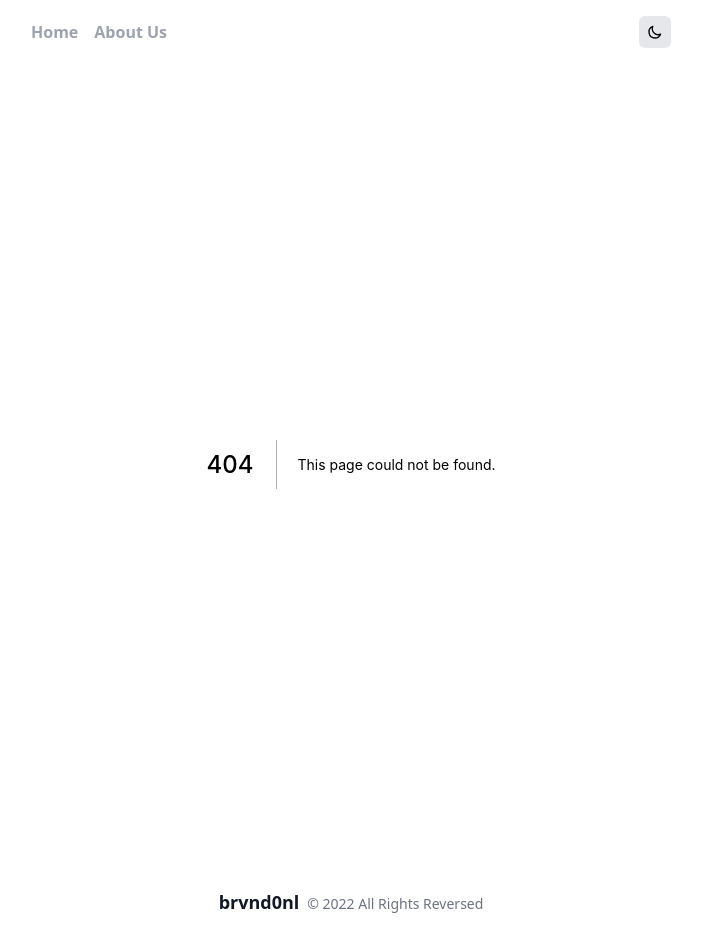
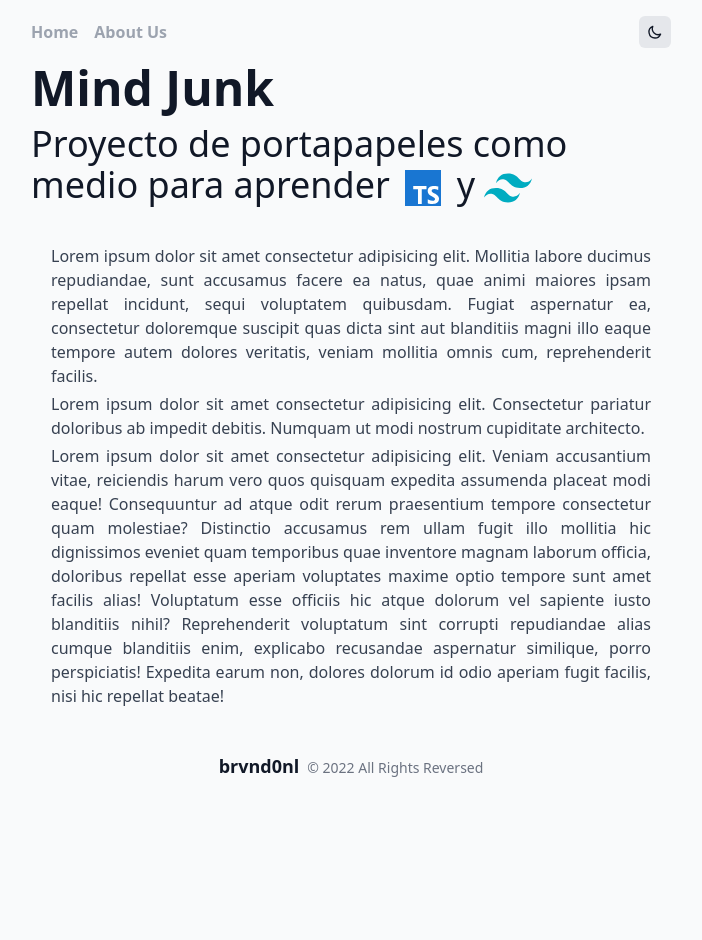
Before and after one commit to brvnd0nl/mind-junk, a Next.js app: page /about in a window 1280 px wide. Before the commit this address had no page. Shown: the whole page, without its empty margins (289-991 px from the left). After the commit the page ends 804 px from the top, so only its background shows below. Built offline with nearby package versions, Linux system fonts and the light colour scheme.

Commit message:
Agregando Pagina About y ocultando ventana de search para que no ocupe tanto espacio

```diff
--- a/components/ResultHystory.tsx
+++ b/components/ResultHystory.tsx
@@ -2,7 +2,7 @@ import { useAppContext } from "../context/AppContext";
 import NoteComponent from "./NoteComponent";
 
 const ResultHistory = () => {
-  const { arrayNotes, notesPerPage, currentPage } = useAppContext();
+  const { arrayNotes, notesPerPage, currentPage, searchNotes } = useAppContext();
 
   //Get current notes
   const indexOfLastNote = currentPage * notesPerPage;
@@ -11,11 +11,11 @@ const ResultHistory = () => {
 
 
 
-  if(currentNotes.length < 1){
+  if(currentNotes.length < 1 && searchNotes != ""){
     return(
       <>
         <div className="flex flex-col items-center sm:items-start gap-4 rounded-xl p-5">
-          <h1 className="text-4xl font-semibold">Lo sentimos, no encontramos lo que estaba buscando 😥😓</h1>
+          <h1 className="text-4xl font-semibold">We feel it, we did not find what I was looking for 😥😓</h1>
         </div>
       </>
     );
@@ -27,9 +27,11 @@ const ResultHistory = () => {
         <h1 className="sm:text-5xl text-3xl font-bold">Results</h1>
         {arrayNotes.length > 0
           ? currentNotes.map(item => (
-              <NoteComponent key={item.id} data={item} />
+            <NoteComponent key={item.id} data={item} />
             ))
-          : null}
+            : (
+              <h1 className="text-2xl font-mono">Empty notes</h1>
+          )}
       </div>
     </>
   );
--- a/components/SearchHistory.tsx
+++ b/components/SearchHistory.tsx
@@ -2,12 +2,11 @@ import { FormEvent } from "react";
 import { useAppContext } from "../context/AppContext";
 
 const SearchHistory = () => {
-    const {searchNotes, setSearchNotes} = useAppContext();
+  const { searchNotes, setSearchNotes, arrayNotes } = useAppContext();
   const handleSubmit = (e: FormEvent) => {
     e.preventDefault();
-
   };
-    return(
+  return (
     <>
       <form onSubmit={(e) => handleSubmit(e)}>
         <div className="mb-3">
@@ -22,15 +21,17 @@ const SearchHistory = () => {
             name="artist"
             value={searchNotes}
             onChange={(e) => setSearchNotes(e.target.value)}
+            disabled={arrayNotes.length < 1}
+            placeholder="Note Example 123"
           ></input>
         </div>
-                <div className="mb-1">
+        {/* <div className="mb-1">
                 <input
                     type="submit"
                     value="Search"
                     className="text-white bg-blue-700 hover:bg-blue-800 focus:ring-4 focus:outline-none focus:ring-blue-300 font-medium rounded-lg text-sm w-full sm:w-auto px-5 py-2.5 text-center dark:bg-blue-600 dark:hover:bg-blue-700 dark:focus:ring-blue-800"
                 />
-                </div>
+                </div> */}
       </form>
     </>
   );
--- a/context/AppContext.tsx
+++ b/context/AppContext.tsx
@@ -2,6 +2,9 @@ import React, { createContext, useContext, useState, useEffect } from "react";
 import { AppContextType, Note, Notification, props } from "../interfaces";
 
 export const AppContext = createContext({});
+
+export const isMobileDevice = () =>
+  /iPhone|iPad|iPod|Android/i.test(navigator.userAgent);
 
 export const useAppContext = () => {
   const context = useContext(AppContext) as AppContextType;
@@ -166,6 +169,7 @@ export const AppContextProvider = ({ children }: props) => {
         notificationHandler,
         changePageNotes,
         setSearchNotes,
+        isMobileDevice,
       }}
     >
       {children}
--- a/interfaces/index.ts
+++ b/interfaces/index.ts
@@ -39,4 +39,6 @@ export interface AppContextType {
     notificationHandler: (notification: Notification) => void,
     changePageNotes: (newPage: number) => void
     setSearchNotes: React.Dispatch<React.SetStateAction<string>>,
+    isMobileDevice: () => boolean,
+
 }
--- /dev/null
+++ b/pages/about.tsx
@@ -0,0 +1,79 @@
+const AboutUs = () => {
+  return (
+    <>
+      <section className="max-w-2xl mx-auto px-4">
+        <h1 className="text-5xl font-bold mb-3">Mind Junk</h1>
+        <h3 className="text-4xl my-3">
+          Proyecto de portapapeles como medio para aprender{" "}
+          <span>
+            <svg
+              xmlns="http://www.w3.org/2000/svg"
+              x="0px"
+              y="0px"
+              width="48"
+              height="48"
+              viewBox="0 0 48 48"
+              className="inline"
+            >
+              <rect width="36" height="36" x="6" y="6" fill="#1976d2"></rect>
+              <polygon
+                fill="#fff"
+                points="27.49,22 14.227,22 14.227,25.264 18.984,25.264 18.984,40 22.753,40 22.753,25.264 27.49,25.264"
+              ></polygon>
+              <path
+                fill="#fff"
+                d="M39.194,26.084c0,0-1.787-1.192-3.807-1.192s-2.747,0.96-2.747,1.986 c0,2.648,7.381,2.383,7.381,7.712c0,8.209-11.254,4.568-11.254,4.568V35.22c0,0,2.152,1.622,4.733,1.622s2.483-1.688,2.483-1.92 c0-2.449-7.315-2.449-7.315-7.878c0-7.381,10.658-4.469,10.658-4.469L39.194,26.084z"
+              ></path>
+            </svg>
+          </span>{" "}
+          y{" "}
+          <svg
+            xmlns="http://www.w3.org/2000/svg"
+            x="0px"
+            y="0px"
+            width="48"
+            height="48"
+            viewBox="0 0 48 48"
+            className="inline"
+          >
+            <path
+              fill="#00acc1"
+              d="M24,9.604c-6.4,0-10.4,3.199-12,9.597c2.4-3.199,5.2-4.398,8.4-3.599 c1.826,0.456,3.131,1.781,4.576,3.247C27.328,21.236,30.051,24,36,24c6.4,0,10.4-3.199,12-9.598c-2.4,3.199-5.2,4.399-8.4,3.6 c-1.825-0.456-3.13-1.781-4.575-3.247C32.672,12.367,29.948,9.604,24,9.604L24,9.604z M12,24c-6.4,0-10.4,3.199-12,9.598 c2.4-3.199,5.2-4.399,8.4-3.599c1.825,0.457,3.13,1.781,4.575,3.246c2.353,2.388,5.077,5.152,11.025,5.152 c6.4,0,10.4-3.199,12-9.598c-2.4,3.199-5.2,4.399-8.4,3.599c-1.826-0.456-3.131-1.781-4.576-3.246C20.672,26.764,17.949,24,12,24 L12,24z"
+            ></path>
+          </svg>
+        </h3>
+        <div className="p-5">
+          <p className="text-gray-700 mb-1 dark:text-white text-justify">
+            Lorem ipsum dolor sit amet consectetur adipisicing elit. Mollitia
+            labore ducimus repudiandae, sunt accusamus facere ea natus, quae
+            animi maiores ipsam repellat incidunt, sequi voluptatem quibusdam.
+            Fugiat aspernatur ea, consectetur doloremque suscipit quas dicta
+            sint aut blanditiis magni illo eaque tempore autem dolores
+            veritatis, veniam mollitia omnis cum, reprehenderit facilis.
+          </p>
+          <p className="text-gray-700 mb-1 dark:text-white text-justify">
+            Lorem ipsum dolor sit amet consectetur adipisicing elit. Consectetur
+            pariatur doloribus ab impedit debitis. Numquam ut modi nostrum
+            cupiditate architecto.
+          </p>
+          <p className="text-gray-700 dark:text-white text-justify">
+            Lorem ipsum dolor sit amet consectetur adipisicing elit. Veniam
+            accusantium vitae, reiciendis harum vero quos quisquam expedita
+            assumenda placeat modi eaque! Consequuntur ad atque odit rerum
+            praesentium tempore consectetur quam molestiae? Distinctio accusamus
+            rem ullam fugit illo mollitia hic dignissimos eveniet quam
+            temporibus quae inventore magnam laborum officia, doloribus repellat
+            esse aperiam voluptates maxime optio tempore sunt amet facilis
+            alias! Voluptatum esse officiis hic atque dolorum vel sapiente iusto
+            blanditiis nihil? Reprehenderit voluptatum sint corrupti repudiandae
+            alias cumque blanditiis enim, explicabo recusandae aspernatur
+            similique, porro perspiciatis! Expedita earum non, dolores dolorum
+            id odio aperiam fugit facilis, nisi hic repellat beatae!
+          </p>
+        </div>
+      </section>
+    </>
+  );
+};
+
+export default AboutUs;
--- a/pages/index.tsx
+++ b/pages/index.tsx
@@ -1,18 +1,50 @@
-import type { NextPage } from 'next';
-import Pagination from '../components/Pagination';
-import ResultHistory from '../components/ResultHystory';
-import SearchHistory from '../components/SearchHistory';
-import FormNotes from '../sections/FormNotes';
+import type { NextPage } from "next";
+import Pagination from "../components/Pagination";
+import ResultHistory from "../components/ResultHystory";
+import SearchHistory from "../components/SearchHistory";
+import { useAppContext } from "../context/AppContext";
+import FormNotes from "../sections/FormNotes";
 
 const Home: NextPage = () => {
+  const { isMobileDevice } = useAppContext();
   return (
     <>
       <section className="grid grid-flow-row grid-cols-1 gap-5 m-5 sm:grid-flow-col sm:gap-20 sm:grid-cols-2">
-        <div className="flex flex-col gap-4">
-          <SearchHistory />
+        <div className="flex flex-col gap-2 sm:gap-4">
+          {isMobileDevice() ? (
+            <details
+              className="bg-gray-200 dark:bg-gray-700 shadow rounded group mb-4"
+            >
+              <summary
+                className="list-none flex flex-wrap items-center cursor-pointer
+    focus-visible:outline-none focus-visible:ring focus-visible:ring-pink-500
+    rounded group-open:rounded-b-none group-open:z-[1] relative
+    "
+              >
+                <h3 className="flex flex-1 p-4 font-semibold text-gray-900 dark:text-gray-300">
+                  Search
+                </h3>
+                <div className="flex w-10 items-center justify-center">
+                  <div
+                    className="border-8 border-transparent border-l-gray-600 ml-2
+        group-open:rotate-90 transition-transform origin-left
+        "
+                  ></div>
+                </div>
+              </summary>
+              <div className="p-4">
+                <SearchHistory />
+              </div>
+            </details>
+          ) : (
+            <SearchHistory />
+          )}
+          {/* <div className="hidden w-full md:block md:w-auto">
+
+          </div> */}
           <FormNotes />
         </div>
-        <div className="col-span-1 sm:col-span-12">
+        <div className="col-span-1 sm:col-span-4 xl:col-span-11 ">
           <ResultHistory />
           <Pagination />
         </div>
```
Lines whose indentation alone changed are shown as unchanged.
